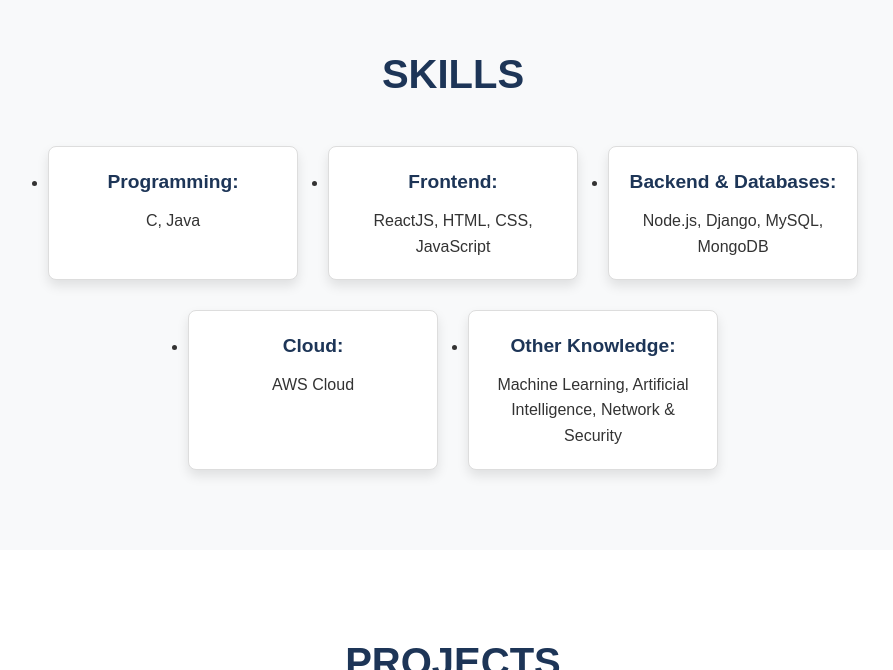
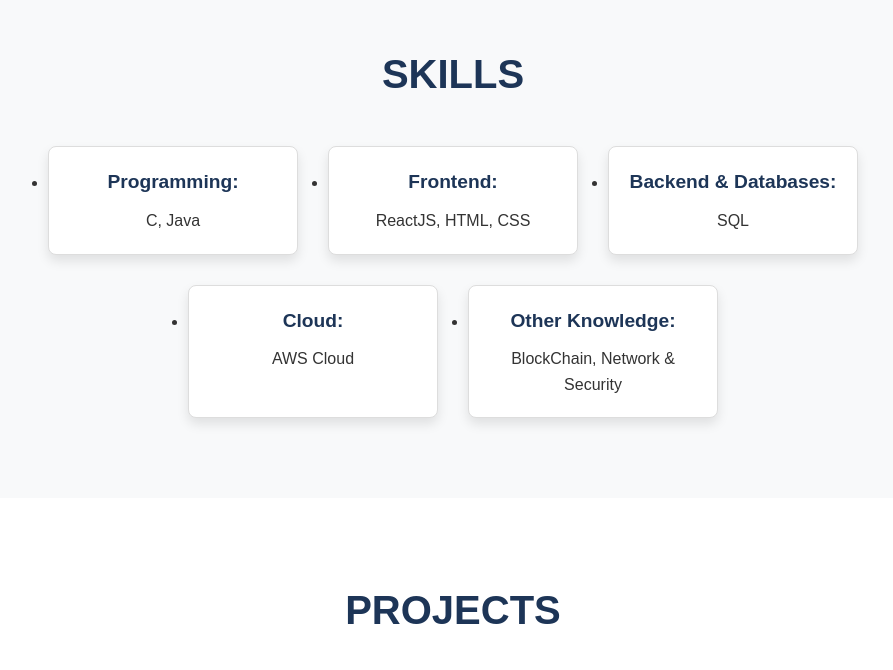
Before and after one commit to JaheerShaik123/portfolio, a plain HTML site: page index.html in a window 1280 px wide. Shown: the part 708-1378 px from the top of the page, without its empty margins (187-1080 px from the left). Drawn offline with Linux system fonts and the light colour scheme.

Commit message:
Update index.html

```diff
--- a/index.html
+++ b/index.html
@@ -36,10 +36,10 @@
             <h2>Skills</h2>
             <ul>
                 <li><strong>Programming:</strong> C, Java</li>
-                <li><strong>Frontend:</strong> ReactJS, HTML, CSS, JavaScript</li>
-                <li><strong>Backend & Databases:</strong> Node.js, Django, MySQL, MongoDB</li>
+                <li><strong>Frontend:</strong> ReactJS, HTML, CSS</li>
+                <li><strong>Backend & Databases:</strong>SQL</li>
                 <li><strong>Cloud:</strong> AWS Cloud</li>
-                <li><strong>Other Knowledge:</strong> Machine Learning, Artificial Intelligence, Network & Security</li>
+                <li><strong>Other Knowledge:</strong> BlockChain, Network & Security</li>
             </ul>
         </div>
     </section>
```
